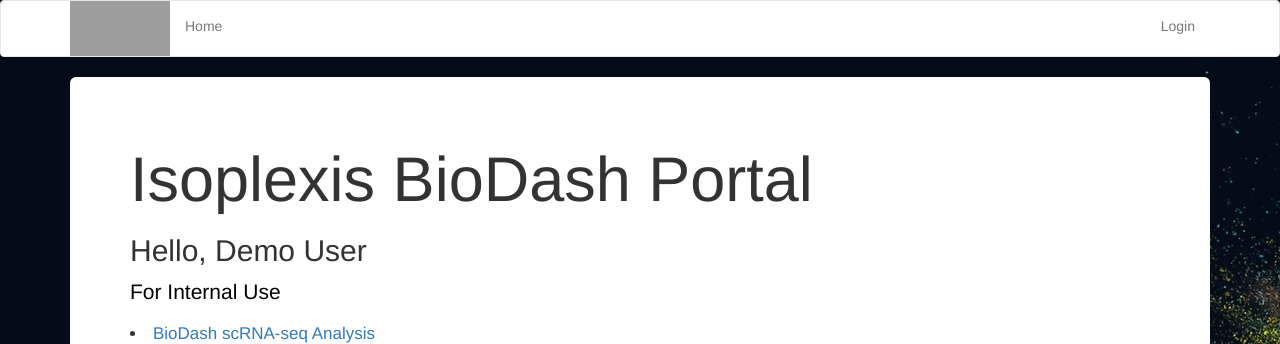
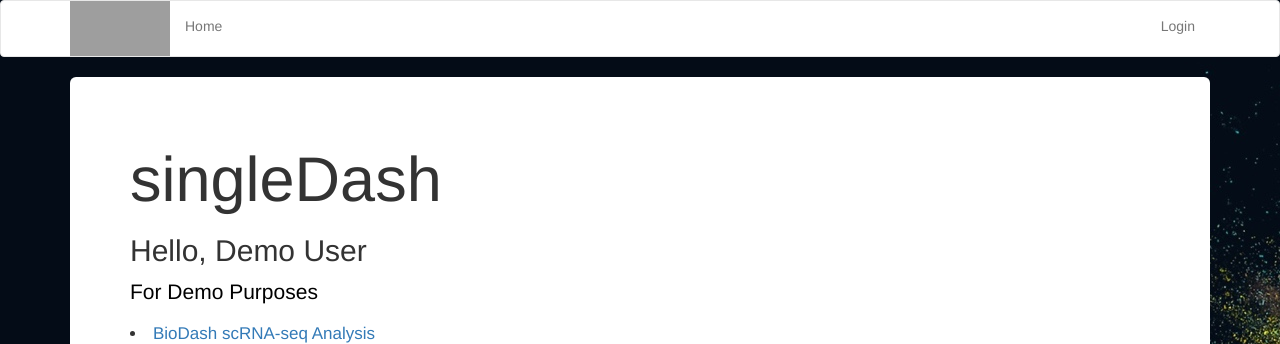
Before and after one commit to tlhakhang/biodash, a Flask app: template app/templates/index.html in a window 1280 px wide. Shown: the top 344 px of the page. Run offline with Flask 3, Linux system fonts and the light colour scheme; the template is opened without the code that fills it, so the values that code supplies are empty; some libraries are stand-ins or nearby versions; grey boxes are pictures that could not be loaded.

Commit message:
landing page update

```diff
--- a/app/templates/base.html
+++ b/app/templates/base.html
@@ -5,7 +5,7 @@
         <div class="container">
 
             <div class="navbar-header">
-                <img src="https://bioct.org/wp-content/uploads/2019/12/isoplexis-Logo-225px_w.png" alt="Northern Lights" width="100" height="55">
+                <img src="https://upload.wikimedia.org/wikipedia/commons/thumb/8/8d/201710_SingleCell.svg/2048px-201710_SingleCell.svg.png" alt="Northern Lights" width="100" height="55">
 
                 <button type="button" class="navbar-toggle collapsed" data-toggle="collapse" data-target="#bs-example-navbar-collapse-1" aria-expanded="false">
                     <span class="sr-only">Toggle navigation</span>
--- a/app/templates/index.html
+++ b/app/templates/index.html
@@ -46,11 +46,11 @@
 
 <div class="container">
   <div class="jumbotron" style="background-color:#ffffff;">
-    <h1>Isoplexis BioDash Portal</h1>
+    <h1>singleDash</h1>
     <h2> Hello, Demo User {{ current_user.username }}
     </h2>
 
-    <p>For Internal Use</p>
+    <p>For Demo Purposes</p>
 
 
 
@@ -58,7 +58,7 @@
 
   <li><a href="{{ url_for('/dashboard1/') }}">BioDash scRNA-seq Analysis</a></li>
 </div>
-<img src="https://isoplexis.com/wp-content/uploads/2020/12/isospark-inline-cta-bg-white.jpg" alt="Responsive image" width="1000" height="250">
+<img src="https://www.freewebheaders.com/gc-chemistry-1000x250/cache/dna-genetics-biology-golden-chemistry-banner_gc-banner-1000x250_249466.jpg-nggid0513375-ngg0dyn-1920x1080x100-00f0w010c010r110f110r010t010.jpg" alt="Responsive image" width="1000" height="250">
   </div>
 </div>
 
```
